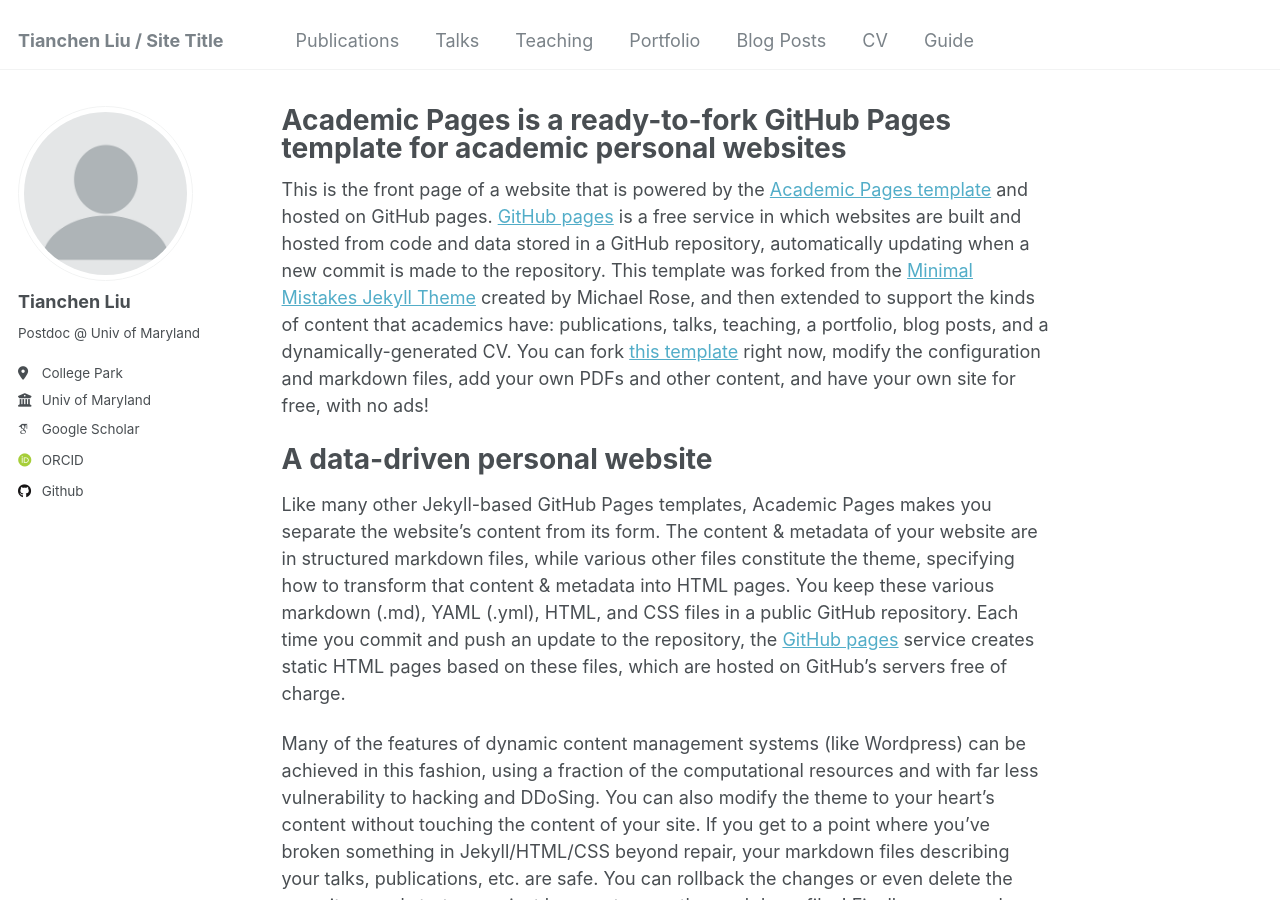
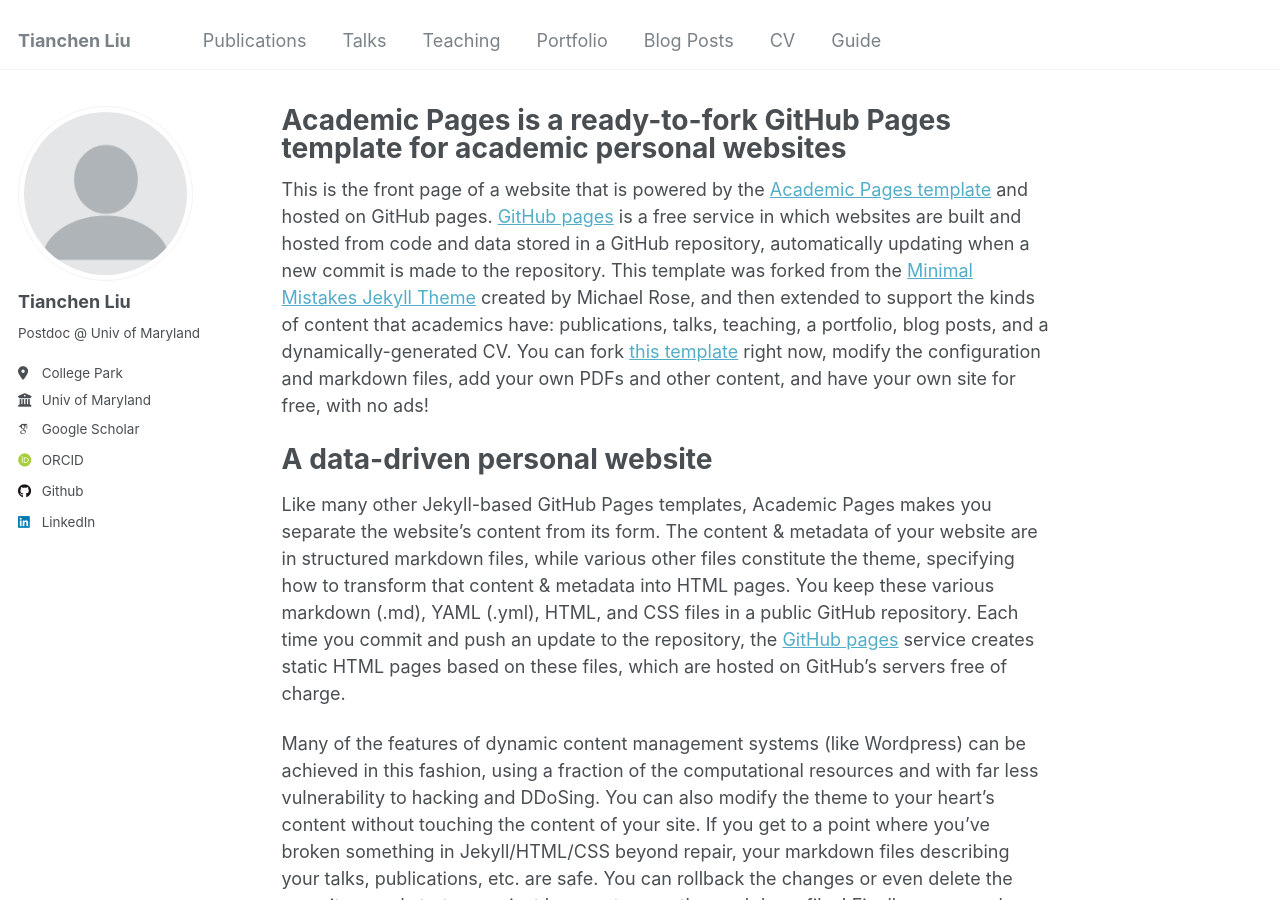
Before and after one commit to tianchenliu/tianchenliu.github.io, a Jekyll site: the page built from _pages/about.md, in a window 1280 px wide and 900 px high. Built offline with Jekyll 4.4.1, drawn with Linux system fonts in a browser that asks for light colours; some web fonts are replaced; some of the changed lines change nothing that is shown.

Commit message:
Update _config.yml

```diff
--- a/_config.yml
+++ b/_config.yml
@@ -8,7 +8,7 @@
 
 # Basic Site Settings
 locale                   : "en-US"
-title                    : "Tianchen Liu / Site Title"
+title                    : "Tianchen Liu"
 title_separator          : "-"
 name                     : &name "Tianchen Liu"
 description              : &description "personal description"
@@ -36,7 +36,7 @@
   impactstory      : # URL
   orcid            : "http://orcid.org/yourorcidurl"
   semantic         : # URL
-  pubmed           : # "https://www.ncbi.nlm.nih.gov/pubmed/?term=john+snow"
+  pubmed           : # URL
   researchgate     : # URL
   scopus           : # URL
 
@@ -58,7 +58,7 @@
   keybase          : # Username
   instagram        : # Username
   lastfm           : # Username
-  linkedin         : # Username
+  linkedin         : "tianchenliu90"
   mastodon         : # URL
   medium           : # URL
   pinterest        : # Username
```
